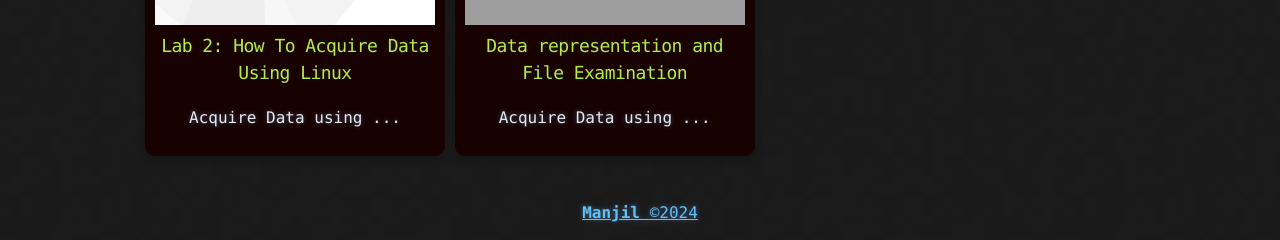
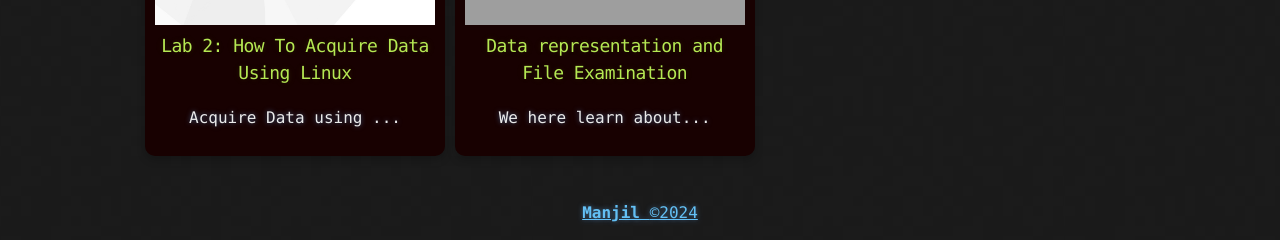
Before and after one commit to Te5ter13/portfolio, a Jekyll site: the page built from _notes/digital_forensics.md, in a window 1280 px wide. Shown: the part 657-897 px from the top of the page. Built offline with Jekyll 4.4.1, drawn with Linux system fonts in a browser that asks for light colours; grey boxes are pictures that could not be loaded.

Commit message:
Commit Changes

```diff
--- a/_forensics/5_data_representation_File_Examination.md
+++ b/_forensics/5_data_representation_File_Examination.md
@@ -1,14 +1,10 @@
 ---
 layout: notes_desc
 title: "Data representation and File Examination"
-description: "Acquire Data using Linux"
+description: "We here learn about the blocks used to build a file (bites and bytes) and different ways a computer can represent them. And identify files and their structure, subsequently identifying real files contents from disguised ones."
 image: /assets/notes_image/forensics/data_rep/1.png
 signature: Investigate. Decode. Educate
 ---
-We here will learn about
-
-- the blocks used to build a file (bites and bytes) and different ways a computer can represent them.
-- to identify files and their structure, subsequently identifying real files contents from disguised ones.
 
 **Difference between Kilobit and kilobyte**
 
```
